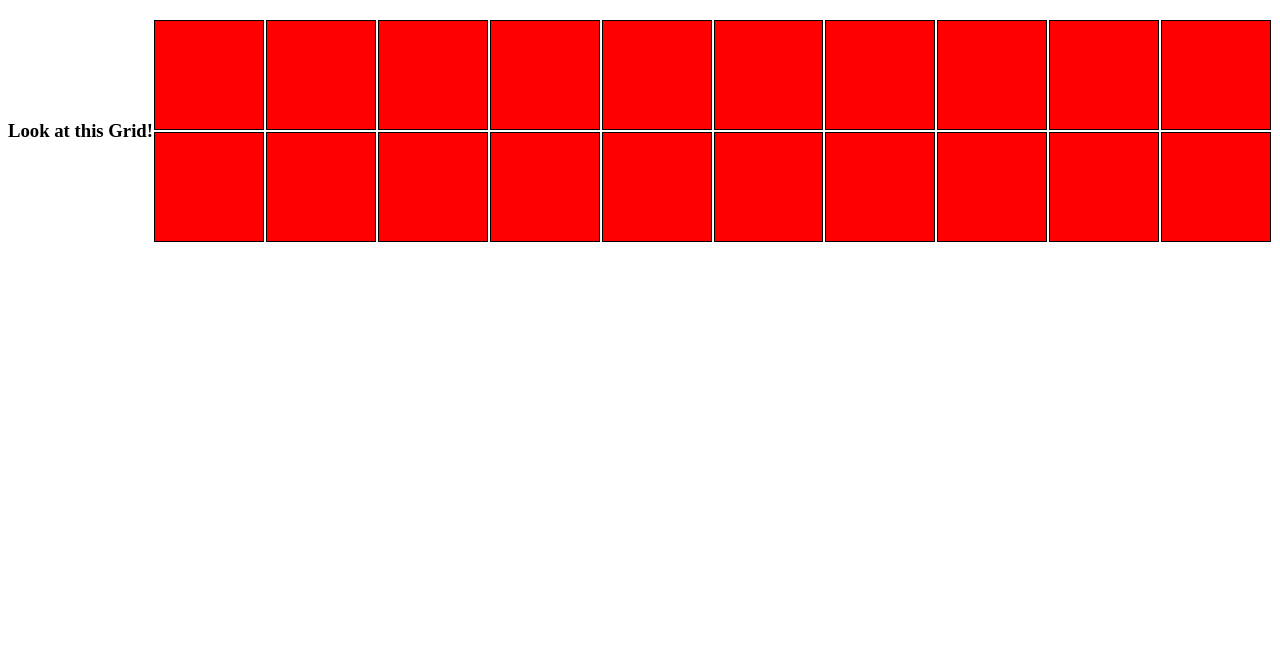
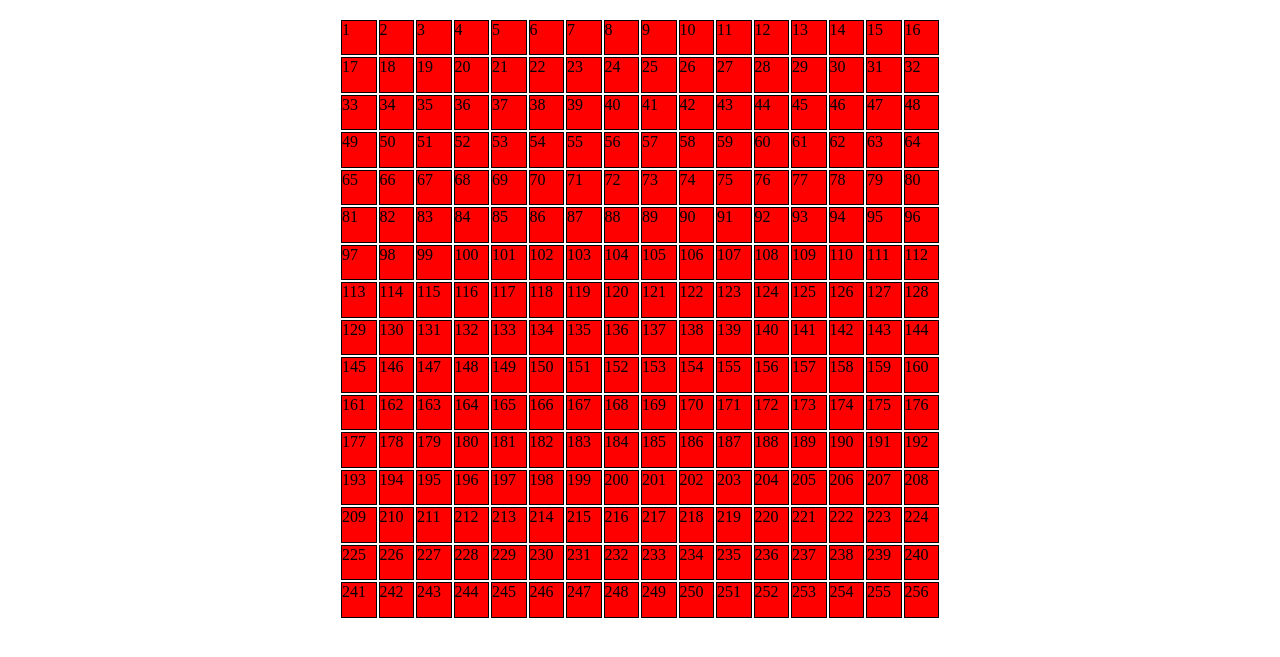
Before and after one commit to eabraham2623/odinEtchSketch, a plain HTML site: page index.html in a window 1280 px wide. Shown: the part 61-718 px from the top of the page. Drawn offline with Linux system fonts and the light colour scheme.

Commit message:
Added dynamic squareGrid

```diff
--- a/index.html
+++ b/index.html
@@ -5,33 +5,13 @@
     <meta http-equiv="X-UA-Compatible" content="IE=edge">
     <meta name="viewport" content="width=device-width, initial-scale=1.0">
     <title>Etch-A-Sketch</title>
+    <script src="scripts/script.js" defer></script>
     <link rel = "stylesheet" href="styles/styles.css">
 </head>
 <body>
     <h1>Etch-a-Grid</h1>
     <div class = "main-container">
-        <h3>Look at this Grid!</h3>
         <div class = "grid-container">
-            <div class = "square"></div>
-            <div class = "square"></div>
-            <div class = "square"></div>
-            <div class = "square"></div>
-            <div class = "square"></div>
-            <div class = "square"></div>
-            <div class = "square"></div>
-            <div class = "square"></div>
-            <div class = "square"></div>
-            <div class = "square"></div>
-            <div class = "square"></div>
-            <div class = "square"></div>
-            <div class = "square"></div>
-            <div class = "square"></div>
-            <div class = "square"></div>
-            <div class = "square"></div>
-            <div class = "square"></div>
-            <div class = "square"></div>
-            <div class = "square"></div>
-            <div class = "square"></div>
         </div>
     </div>
 </body>
--- /dev/null
+++ b/scripts/script.js
@@ -0,0 +1,28 @@
+const container = document.querySelector('.main-container');
+const gridContainer = document.querySelector('.grid-container');
+let  gridFragment = document.createDocumentFragment();
+
+let squareSize = 16;
+
+function squareNum(num)
+{
+    return num * num;
+}
+
+function createGridOfSquares(squareSize)
+{
+    let gridSquareSize = squareNum(squareSize);
+    let gridSquareCSSSize = `repeat(${squareSize}, 1fr)`;
+    gridContainer.style.gridTemplateColumns = gridSquareCSSSize;
+    for (let i = 0; i < gridSquareSize; i++)
+    {
+        let square = document.createElement('div');
+        square.innerText = i + 1;
+        square.classList.add('square');
+        gridFragment.appendChild(square);
+    }
+    console.log(squareSize)
+    gridContainer.appendChild(gridFragment);
+}
+
+createGridOfSquares(16);
--- a/styles/styles.css
+++ b/styles/styles.css
@@ -10,8 +10,9 @@
 
 .grid-container {
     display: grid;
-    grid-template-columns: repeat(10, 1fr);
+    grid-template-columns: repeat(16, 1fr);
     flex: 1;
+    max-width: 600px;
 }
 
 
```
